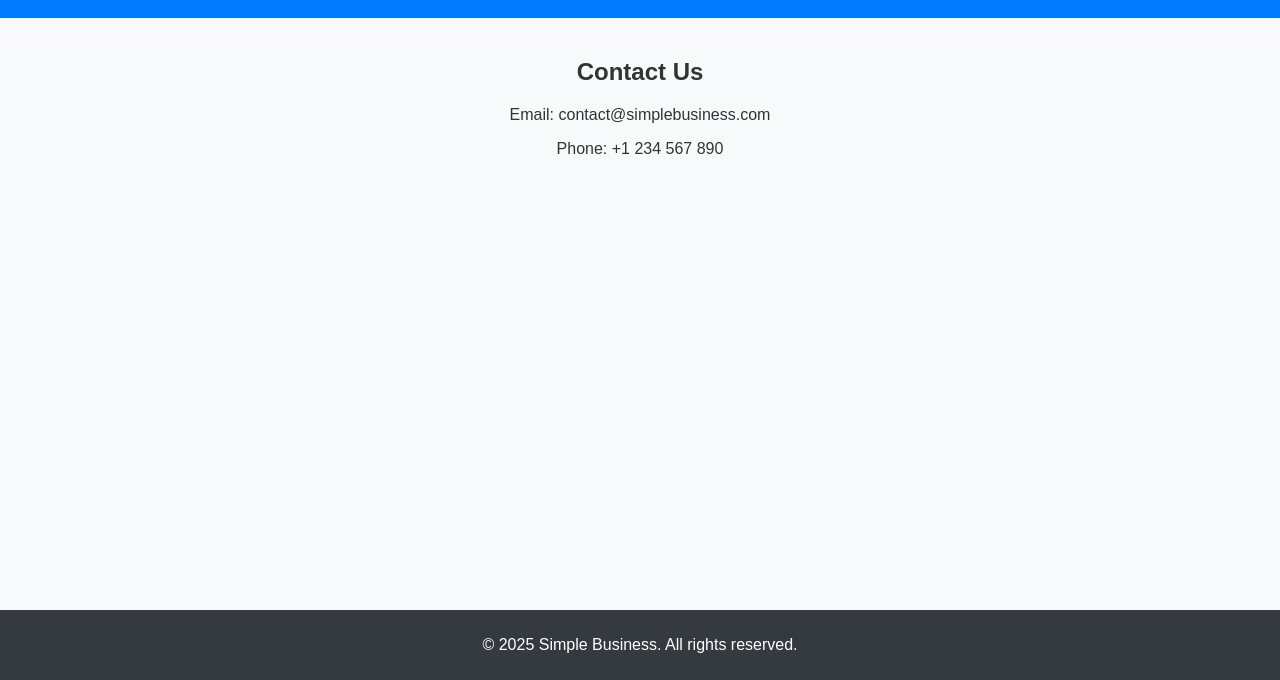
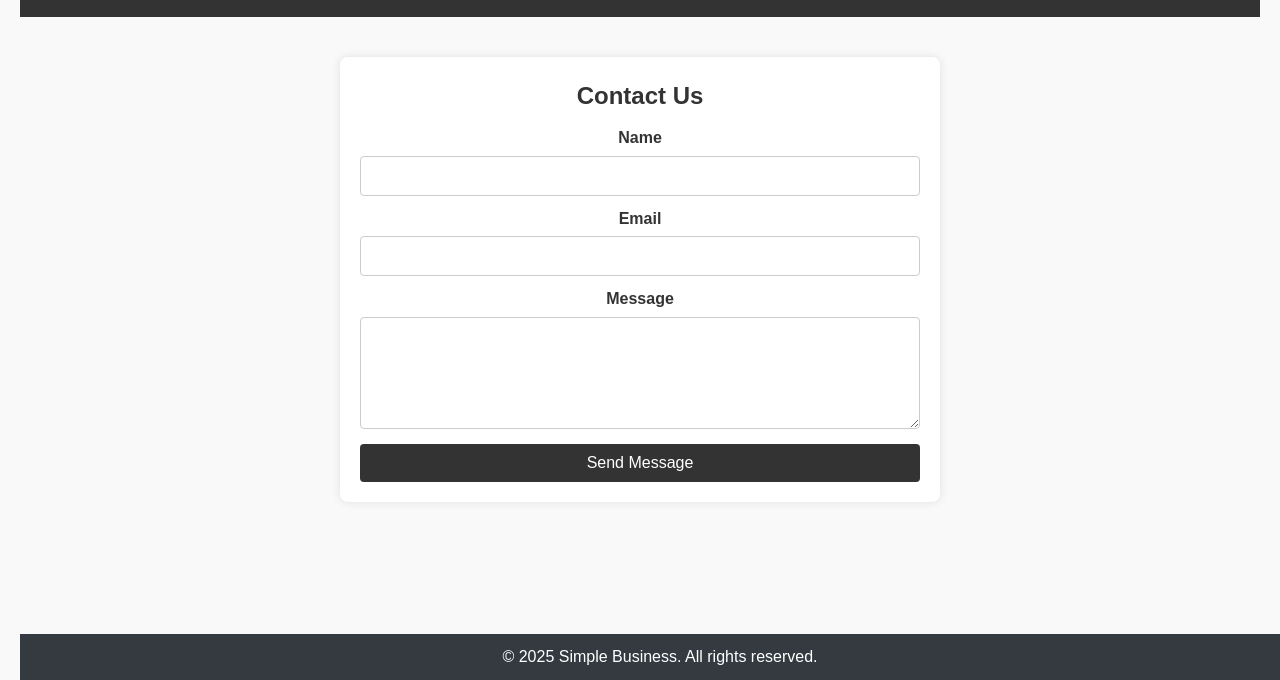
Before and after one commit to ECDhamotharanGit/devops, a plain HTML site: page business-site/contact.html in a window 1280 px wide. Shown: the part 120-800 px from the top of the page. Drawn offline with Linux system fonts and the light colour scheme.

Commit message:
contact page UI

```diff
--- a/business-site/contact.html
+++ b/business-site/contact.html
@@ -14,11 +14,23 @@
             <a href="contact.html">Contact</a>
         </nav>
     </header>
-    <main>
+
+    <main class="contact-main">
         <h2>Contact Us</h2>
-        <p>Email: contact@simplebusiness.com</p>
-        <p>Phone: +1 234 567 890</p>
+        <form class="contact-form" action="#" method="post">
+            <label for="name">Name</label>
+            <input type="text" id="name" name="name" required>
+
+            <label for="email">Email</label>
+            <input type="email" id="email" name="email" required>
+
+            <label for="message">Message</label>
+            <textarea id="message" name="message" rows="5" required></textarea>
+
+            <button type="submit">Send Message</button>
+        </form>
     </main>
+
     <footer>
         <p>&copy; 2025 Simple Business. All rights reserved.</p>
     </footer>
--- a/business-site/style.css
+++ b/business-site/style.css
@@ -33,3 +33,75 @@ footer {
     bottom: 0;
     width: 100%;
 }
+
+/* Basic Reset */
+* {
+    margin: 0;
+    padding: 0;
+    box-sizing: border-box;
+}
+
+body {
+    font-family: Arial, sans-serif;
+    background-color: #f9f9f9;
+    color: #333;
+    line-height: 1.6;
+    padding: 20px;
+}
+
+header {
+    background-color: #333;
+    color: white;
+    padding: 20px;
+    text-align: center;
+}
+
+nav a {
+    color: white;
+    margin: 0 10px;
+    text-decoration: none;
+}
+
+.contact-main {
+    max-width: 600px;
+    margin: 40px auto;
+    background: white;
+    padding: 20px;
+    border-radius: 8px;
+    box-shadow: 0 0 10px rgba(0, 0, 0, 0.1);
+}
+
+.contact-form {
+    display: flex;
+    flex-direction: column;
+}
+
+.contact-form label {
+    margin-top: 10px;
+    font-weight: bold;
+}
+
+.contact-form input,
+.contact-form textarea {
+    padding: 10px;
+    margin-top: 5px;
+    border: 1px solid #ccc;
+    border-radius: 4px;
+    font-size: 16px;
+}
+
+.contact-form button {
+    margin-top: 15px;
+    padding: 10px;
+    background-color: #333;
+    color: white;
+    border: none;
+    border-radius: 4px;
+    font-size: 16px;
+    cursor: pointer;
+    transition: background-color 0.3s;
+}
+
+.contact-form button:hover {
+    background-color: #555;
+}
```
